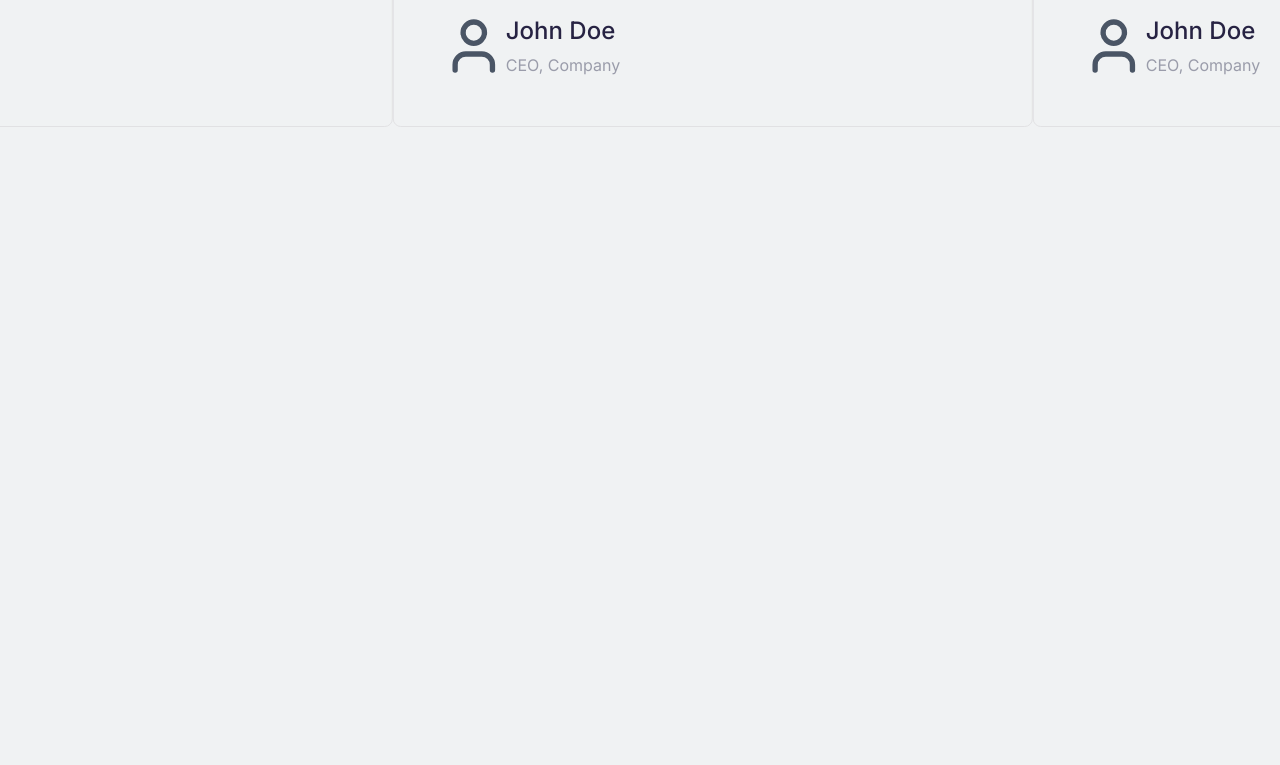
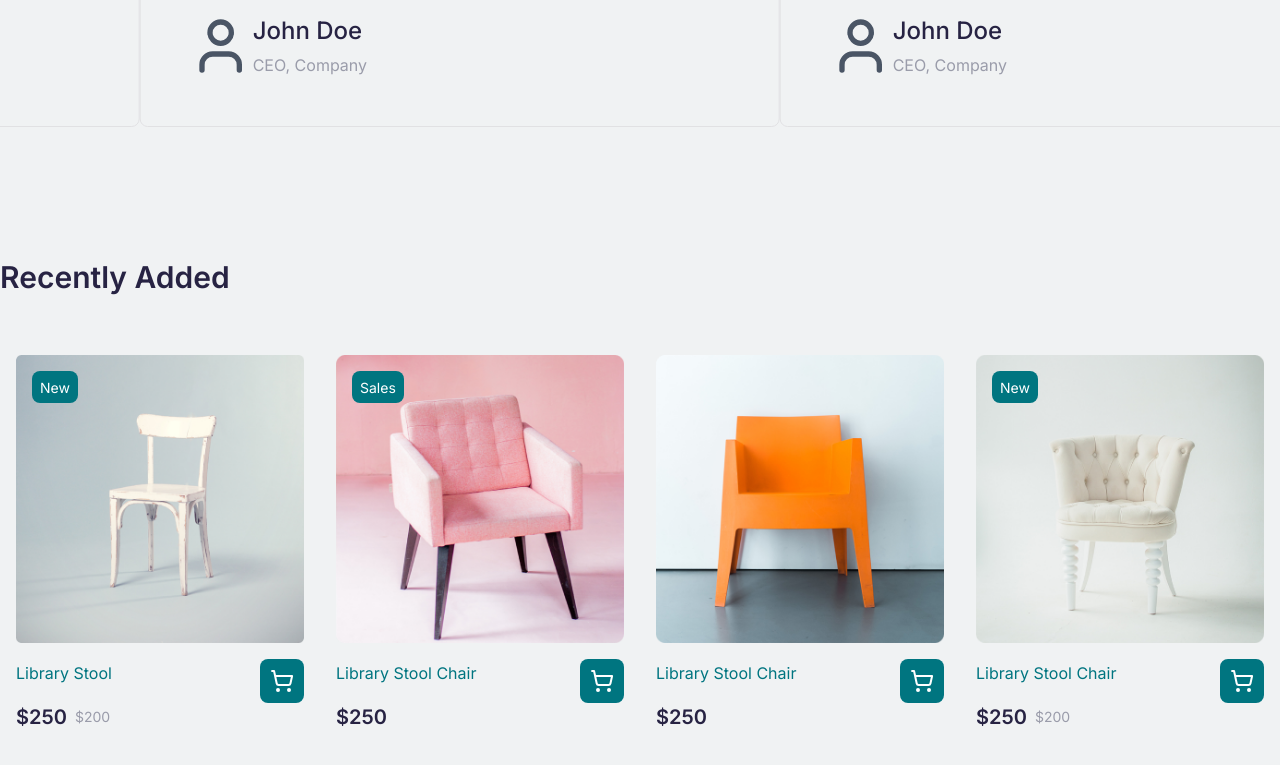
Before and after one commit to Joshuakibwage/comforty, a React (Vite) app: page / in a window 1280 px wide. Shown: the part 3999-4764 px from the top of the page. Before the commit the page ends 4207 px from the top, so only its background shows below. Built offline with nearby package versions, Linux system fonts and the light colour scheme.

Commit message:
feat: add recents component

```diff
--- /dev/null
+++ b/src/Components/Recent/Recent.jsx
@@ -0,0 +1,115 @@
+import "slick-carousel/slick/slick.css";
+import "slick-carousel/slick/slick-theme.css";
+import Slider from "react-slick";
+import { ShoppingCart } from "lucide-react";
+import SectionTitle from "../SectionTitle/SectionTitle";
+
+const Recent = () => {
+
+    const features = [
+        {
+            title: 'library stool',
+            status: 'New',
+            price: '$250',
+            image: '/src/assets/features/product_1.png',
+            currentPrice: '$200',
+        },
+        {
+            title: 'library stool Chair',
+            status: 'Sales',
+            price: '$250',
+            image: '/src/assets/features/product_2.png',
+        },
+        {
+            title: 'library stool Chair',
+            price: '$250',
+            image: '/src/assets/features/product_3.png',
+        },
+        {
+            title: 'library stool Chair',
+            status: 'New',
+            price: '$250',
+            image: '/src/assets/features/product_4.png',
+            currentPrice: '$200',
+        },
+        {
+            title: 'library stool',
+            status: 'New',
+            price: '$250',
+            image: '/src/assets/features/product_1.png',
+            currentPrice: '$200',
+        },
+        {
+            title: 'library stool Chair',
+            status: 'Sales',
+            price: '$250',
+            image: '/src/assets/features/product_2.png',
+        },
+        {
+            title: 'library stool Chair',
+            price: '$250',
+            image: '/src/assets/features/product_3.png',
+        },
+        {
+            title: 'library stool Chair',
+            status: 'New',
+            price: '$250',
+            image: '/src/assets/features/product_4.png',
+            currentPrice: '$200',
+        },
+    ];
+
+    const settings = {
+        dots: false,
+        infinite: true,
+        speed: 500,
+        slidesToShow: 4,
+        slidesToScroll: 3
+    };
+
+    return (
+        <div className="lg:container mx-auto">
+
+            <SectionTitle title="Recently Added" mb={'mb-11'} />
+
+
+            <div className="slider-container features_slider w-full h-full">
+                    <Slider {...settings}>
+                        {
+                            features?.map((feature, index) => (
+                                <div key={index} className="p-4">
+                                    <div className="feature_image mb-4 relative">
+                                        <img className="w-full h-full object-cover" src={feature?.image} alt={feature?.title} />
+                                        {
+                                            feature?.status && (
+                                                <div className="absolute top-4 left-4 bg-[#007580] text-white px-2 py-1 rounded-lg">
+                                                    <button className="text-sm font-inter font-normal">{feature?.status}</button>
+                                                </div>
+                                            )
+                                        }
+                                    </div>
+                                    <div className="feature_content">
+                                        <div className="flex items-center justify-between">
+                                            <h4 className="text-base text-[#007580] capitalize font-inter font-normal mb-4">{feature?.title}</h4>
+                                            <span className="bg-[#007580] h-[44px] w-[44px] rounded-lg flex items-center justify-center"><ShoppingCart size='1.5rem' color="#fff"  /></span>
+                                        </div>
+                                        <p className="text-xl flex items-center gap-2 text-[#272343] font-semibold font-inter ">
+                                            {feature?.price}
+                                            {
+                                                feature?.currentPrice && (
+                                                    <span className="text-sm text-[#9a9caa] font-inter font-normal">{feature?.currentPrice}</span>
+                                                )
+                                            }
+                                        </p>
+                                    </div>
+                                </div>
+                            ))
+                        }
+                    </Slider>
+                </div>
+
+        </div>
+    );
+};
+
+export default Recent;
--- a/src/pages/Home/Home.jsx
+++ b/src/pages/Home/Home.jsx
@@ -6,6 +6,7 @@
 import Categories from '../../Components/Categories/Categories';
 import Product from '../../Components/Product/Product';
 import Client from '../../Components/Client/Client';
+import Recent from '../../Components/Recent/Recent';
 
 
 
@@ -43,6 +44,10 @@
         <Client></Client>
       </div>
 
+      <div className="w-full flex items-center justify-center bg-[#f0f2f3] min-h-[589px]">
+        <Recent></Recent>
+      </div>
+
     </div>
   )
 }
```
